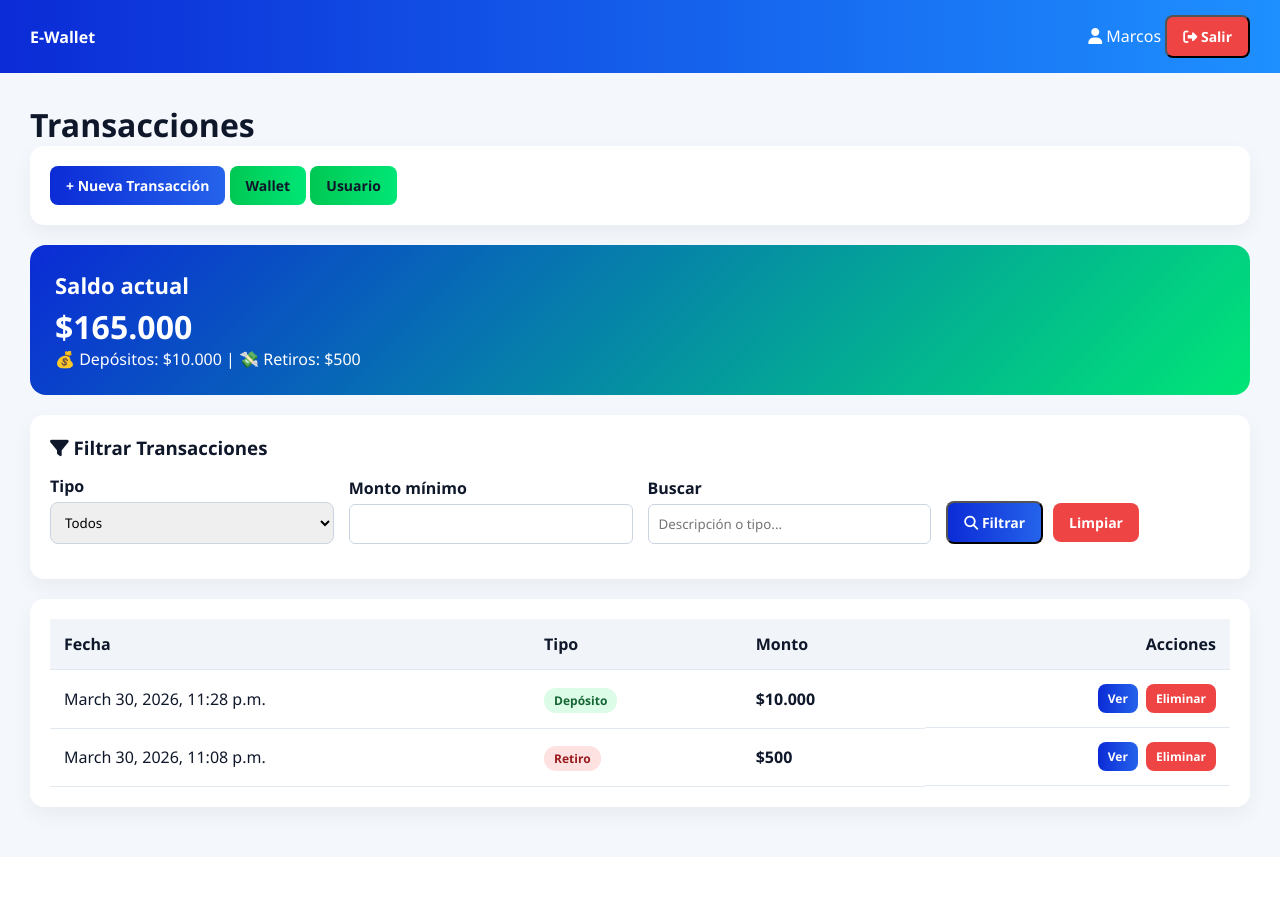
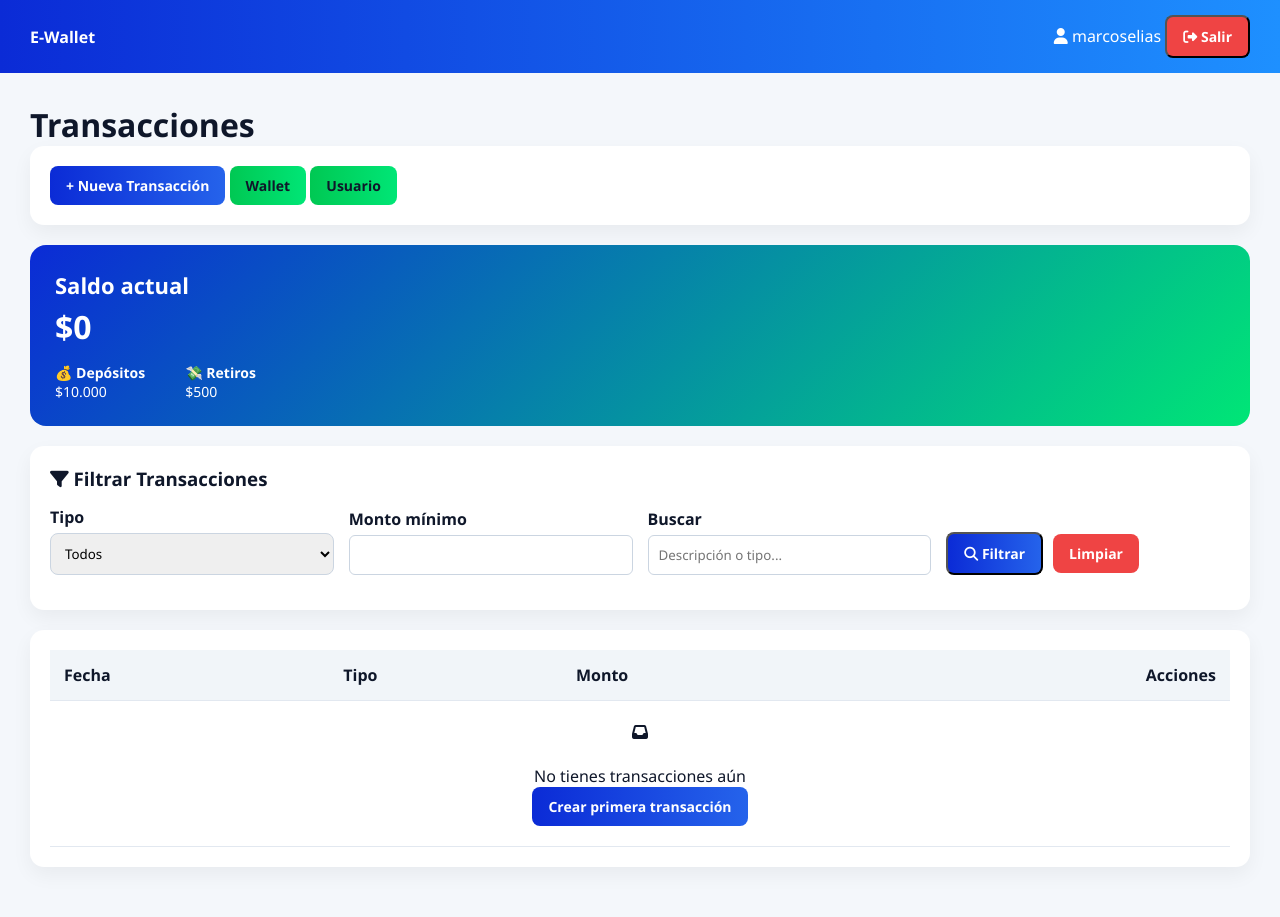
Before and after one commit to marechek/e_wallet, a Django app: page /transactions/ in a window 1280 px wide. Before the commit the page ends 825 px from the top, so only its background shows below. Run offline with Django 5.2, Linux system fonts and the light colour scheme; a user stored in the database is signed in; data comes from the database, SQL or seed files in the repository; both versions use the stored data as it was after the commit.

Commit message:
feat(ui): mejora visual del empty state de transacciones con diseño tipo fintech

```diff
--- a/config/settings.py
+++ b/config/settings.py
@@ -37,7 +37,7 @@ INSTALLED_APPS = [
     'django.contrib.sessions',
     'django.contrib.messages',
     'django.contrib.staticfiles',
-    'wallet',
+    'wallet.apps.WalletConfig',
 ]
 
 MIDDLEWARE = [
--- a/wallet/apps.py
+++ b/wallet/apps.py
@@ -2,4 +2,8 @@ from django.apps import AppConfig
 
 
 class WalletConfig(AppConfig):
+    default_auto_field = 'django.db.models.BigAutoField'
     name = 'wallet'
+
+    def ready(self):
+        import wallet.signals
--- a/wallet/forms.py
+++ b/wallet/forms.py
@@ -8,7 +8,7 @@ from django.contrib.auth.forms import UserCreationForm
 class TransactionForm(forms.ModelForm):
     class Meta:
         model = Transaction
-        fields = ['wallet', 'transaction_type', 'amount', 'description']
+        fields = ['transaction_type', 'amount', 'description']
 
 class UserForm(forms.ModelForm):
     class Meta:
--- a/wallet/static/wallet/styles.css
+++ b/wallet/static/wallet/styles.css
@@ -288,3 +288,13 @@ input, select {
 .switch input:checked + .slider::before {
     transform: translateX(24px);
 }
+
+.hero-stats {
+    display: flex;
+    gap: 40px;
+    margin-top: 15px;
+}
+
+.hero-stats div {
+    font-size: 14px;
+}
--- a/wallet/templates/wallet/base.html
+++ b/wallet/templates/wallet/base.html
@@ -14,7 +14,7 @@
         <div><strong>E-Wallet</strong></div>
         <div>
             {% if user.is_authenticated %}
-                <span><i class="fa-solid fa-user"></i> {{ user.username }}</span>
+                <span><i class="fa-solid fa-user"></i> {{ request.user.username }}</span>
 
                 <form action="{% url 'logout' %}" method="post" style="display:inline;">
                     {% csrf_token %}
--- a/wallet/templates/wallet/transaction_list.html
+++ b/wallet/templates/wallet/transaction_list.html
@@ -22,8 +22,17 @@
     <h1>{{ wallet.balance|clp }}</h1>
 
     <div>
-        💰 Depósitos: {{ total_depositos|clp }} |
-        💸 Retiros: {{ total_retiros|clp }}
+        <div class="hero-stats">
+            <div>
+                💰 <strong>Depósitos</strong><br>
+                {{ total_depositos|clp }}
+            </div>
+
+            <div>
+                💸 <strong>Retiros</strong><br>
+                {{ total_retiros|clp }}
+            </div>
+        </div>
     </div>
 </div>
 
@@ -107,7 +116,13 @@
             </tr>
             {% empty %}
             <tr>
-                <td colspan="4">No hay transacciones</td>
+                <td colspan="4" style="text-align:center; padding:20px;">
+                    <i class="fa-solid fa-inbox"></i><br><br>
+                    No tienes transacciones aún<br>
+                    <a class="btn btn-primary" href="{% url 'transaction_create' %}">
+                        Crear primera transacción
+                    </a>
+                </td>
             </tr>
             {% endfor %}
         </tbody>
--- a/wallet/views.py
+++ b/wallet/views.py
@@ -17,8 +17,10 @@ def transaction_create(request):
     if request.method == 'POST':
         form = TransactionForm(request.POST)
         if form.is_valid():
-            form.save()
-            return redirect('transaction_list')  # lo crearemos después
+            transaction = form.save(commit=False)
+            transaction.wallet = request.user.wallet
+            transaction.save()
+            return redirect('transaction_list')
     else:
         form = TransactionForm()
 
@@ -32,9 +34,8 @@ from .models import Transaction, Wallet, TransactionType
 def transaction_list(request):
     transactions = Transaction.objects.select_related(
         'wallet',
-        'wallet__user',
         'transaction_type'
-    ).all().order_by('-timestamp')
+    ).filter(wallet__user=request.user).order_by('-timestamp')
 
     # ===== FILTROS =====
     transaction_type_id = request.GET.get('type')
@@ -53,7 +54,7 @@ def transaction_list(request):
             Q(transaction_type__name__icontains=search)
         )
 
-    # ===== DASHBOARD (AQUÍ VA LO NUEVO) =====
+    # ===== DASHBOARD =====
     total_depositos = Transaction.objects.filter(
         transaction_type__name='deposito'
     ).aggregate(total=Sum('amount'))['total'] or 0
@@ -62,8 +63,8 @@ def transaction_list(request):
         transaction_type__name='retiro'
     ).aggregate(total=Sum('amount'))['total'] or 0
 
-    wallet = Wallet.objects.first()
-    user = wallet.user if wallet else None
+    wallet, _ = Wallet.objects.get_or_create(user=request.user)
+    user = request.user
     transaction_types = TransactionType.objects.all()
 
     # ===== CONTEXTO =====
@@ -79,7 +80,7 @@ def transaction_list(request):
 
 @login_required
 def transaction_detail(request, pk):
-    transaction = Transaction.objects.select_related('wallet', 'transaction_type').get(pk=pk)
+    transaction = Transaction.objects.select_related('wallet', 'transaction_type').get(pk=pk, wallet__user=request.user)
     return render(request, 'wallet/transaction_detail.html', {'transaction': transaction})
 
 @login_required
@@ -88,7 +89,7 @@ def transaction_update(request, pk):
 
 @login_required
 def transaction_delete(request, pk):
-    transaction = Transaction.objects.get(pk=pk)
+    transaction = Transaction.objects.get(pk=pk, wallet__user=request.user)
 
     if request.method == 'POST':
         transaction.delete()
```
Also changed, not shown: wallet/signals.py (added, +10 -0 lines), db.sqlite3.
